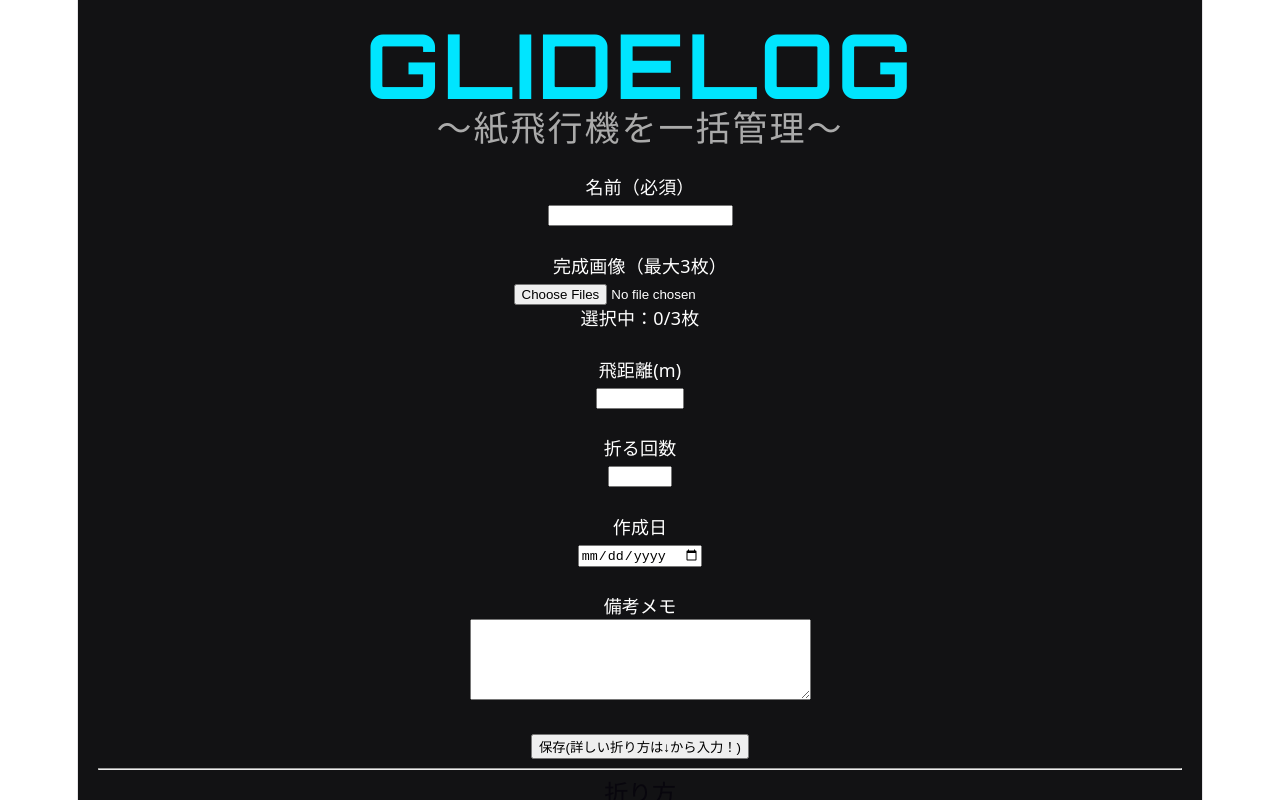
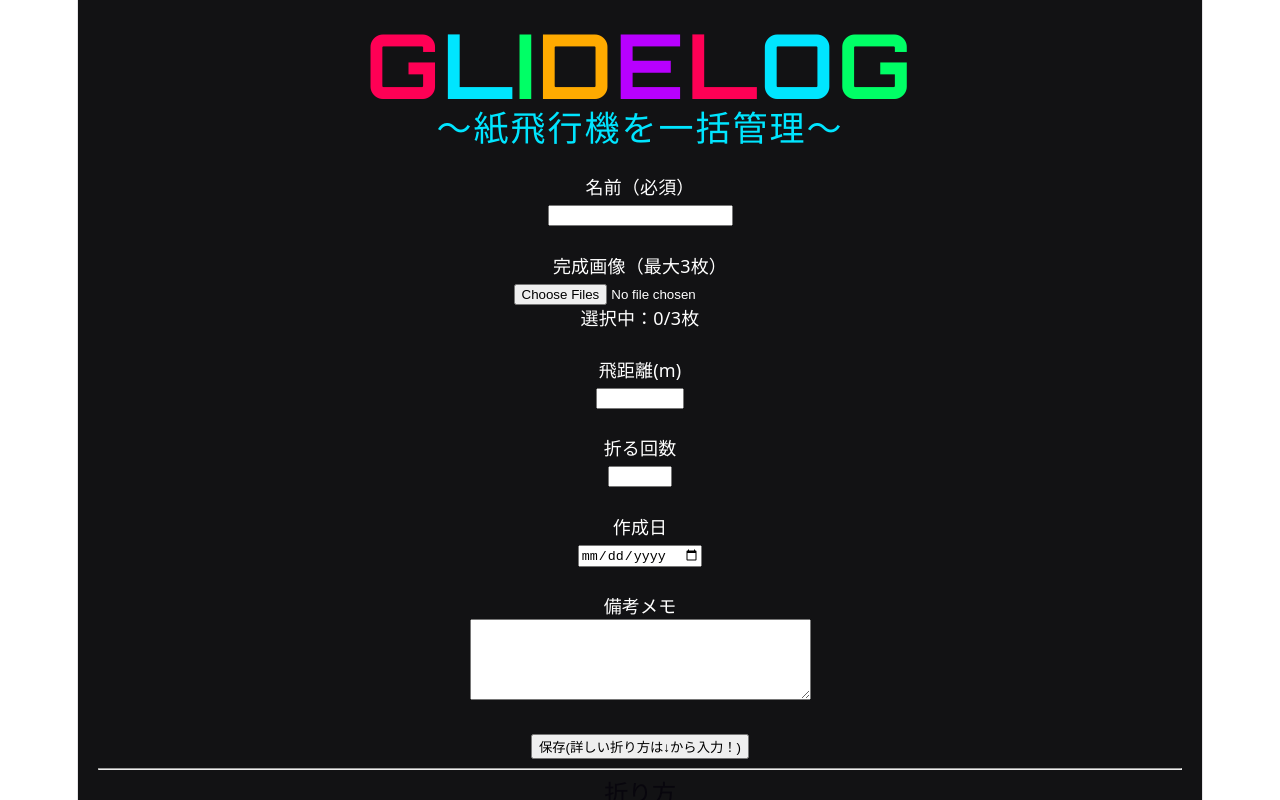
Before and after one commit to csta24035/paper-airplane-app, a React (Vite) app in the folder paper-airplane-app/: page /#/ in a window 1280 px wide. Shown: the top 800 px of the page. Built offline with nearby package versions, Linux system fonts and the light colour scheme; a web font is replaced by a local one.

Commit message:
タイトルの色変更

```diff
--- a/paper-airplane-app/src/pages/ListPage.tsx
+++ b/paper-airplane-app/src/pages/ListPage.tsx
@@ -3,16 +3,29 @@ type Props = {
 };
 
 function ListPage({ children }: Props) {
+  // 1. ロゴの文字を1文字ずつの配列にする
+  const logoText = "GLIDELOG".split("");
+
+  // 2. 1文字ずつにあてる未来感のあるネオンカラーの配列（好きな色に変えられます！）
+  const neonColors = [
+    "#ff0055", // G: ピンク
+    "#00e5ff", // L: 水色
+    "#00ff66", // I: ライムグリーン
+    "#ffaa00", // D: オレンジ
+    "#b800ff", // E: パープル
+    "#ff0055", // L: ピンク（リピート）
+    "#00e5ff", // O: 水色
+    "#00ff66", // G: ライムグリーン
+  ];
+
   return (
-
     <div style={{
-      backgroundColor: '#121214', // 背景色（ダークグレー）
-      minHeight: '100vh',         // 画面の縦幅いっぱいに背景を広げる
-      color: '#ffffff',           // 基本の文字色を白にして見やすく
-      padding: '20px',            // 画面端の余白（お好みで調整）
+      backgroundColor: '#121214',
+      minHeight: '100vh',
+      color: '#ffffff',
+      padding: '20px',
       boxSizing: 'border-box'
     }}>
-      {/* 1. 英語(Orbitron)と日本語(DotGothic16)のテック系フォントを両方読み込み */}
       <style>
         @import url('https://fonts.googleapis.com/css2?family=DotGothic16&family=Orbitron:wght@700&display=swap');
       </style>
@@ -24,9 +37,16 @@ function ListPage({ children }: Props) {
           fontSize: '1.6em',
           letterSpacing: '3px',
           textTransform: 'uppercase',
-          color: '#00e5ff'
         }}>
-          GlideLog
+          {/* ★ 配列をループさせて1文字ずつ<span>で色をあてる */}
+          {logoText.map((char, index) => (
+            <span
+              key={index}
+              style={{ color: neonColors[index % neonColors.length] }}
+            >
+              {char}
+            </span>
+          ))}
         </span>
 
         <br /><br />
@@ -36,7 +56,7 @@ function ListPage({ children }: Props) {
           display: 'block',
           fontSize: '0.625em',
           fontWeight: 'normal',
-          color: '#aaa',
+          color: '#00e5ff',
           fontFamily: '"DotGothic16", sans-serif',
           letterSpacing: '2px'
         }}>
```
